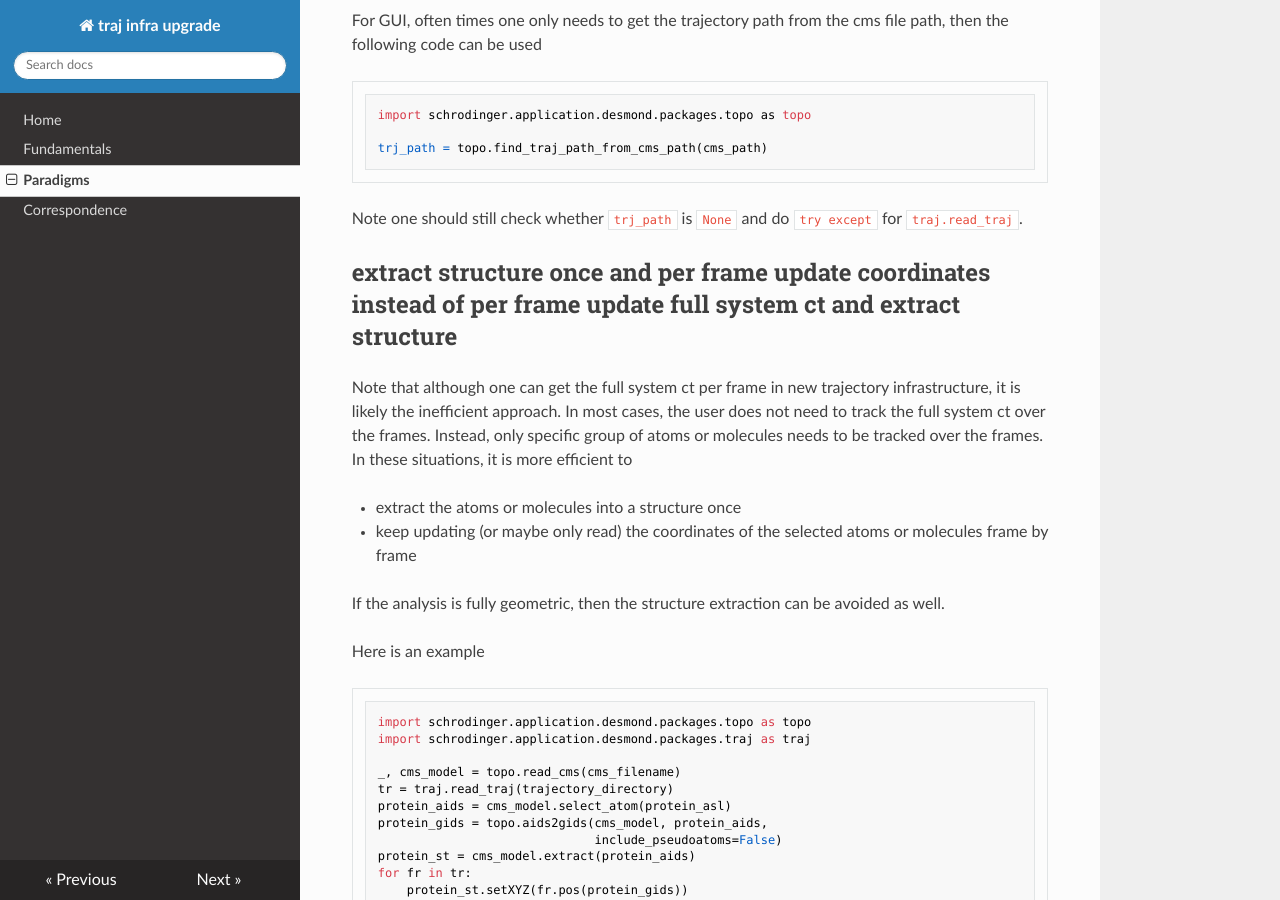
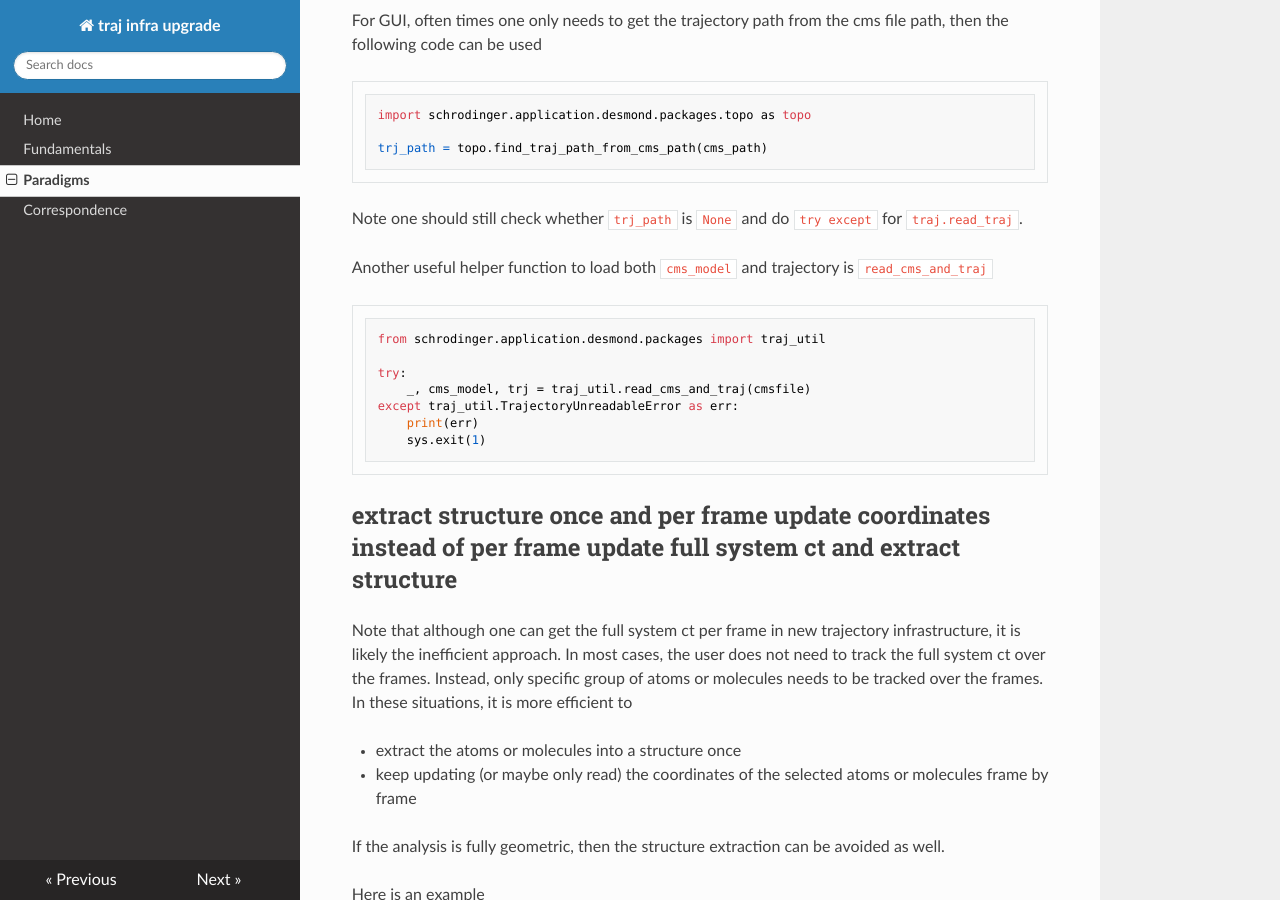
Before and after one commit to nosarthur/traj-infra-upgrade, an MkDocs documentation site: the page built from docs/paradigms.md, in a window 1280 px wide and 900 px high, scrolled down 608 px. Built offline with MkDocs 1.6.1, drawn with Linux system fonts in a browser that asks for light colours; nearby versions of some CDN libraries; old or Windows-style settings are respelled for this version of MkDocs.

Commit message:
add read_cms_and_traj

````diff
--- a/docs/paradigms.md
+++ b/docs/paradigms.md
@@ -29,6 +29,18 @@ trj_path = topo.find_traj_path_from_cms_path(cms_path)
 ```
 
 Note one should still check whether `trj_path` is `None` and do `try except` for `traj.read_traj`.
+
+Another useful helper function to load both `cms_model` and trajectory is `read_cms_and_traj`
+
+```
+from schrodinger.application.desmond.packages import traj_util
+
+try:
+    _, cms_model, trj = traj_util.read_cms_and_traj(cmsfile)
+except traj_util.TrajectoryUnreadableError as err:
+    print(err)
+    sys.exit(1)
+```
 
 ## extract structure once and per frame update coordinates instead of per frame update full system ct and extract structure
 Note that although one can get the full system ct per frame in new trajectory infrastructure, it is likely the inefficient approach.
--- a/mkdocs.yml
+++ b/mkdocs.yml
@@ -1,5 +1,5 @@
 site_name: traj infra upgrade
-site_description: last update 11.20.2017
+site_description: last update 12.07.2017
 
 pages:
     - Home: index.md
````
